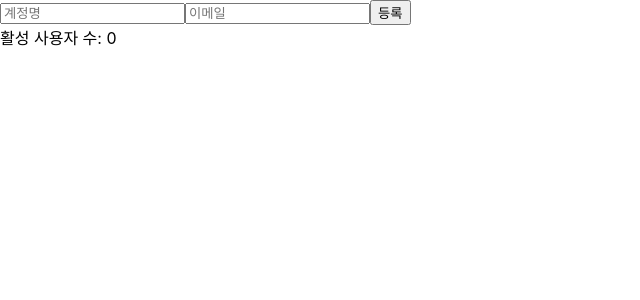
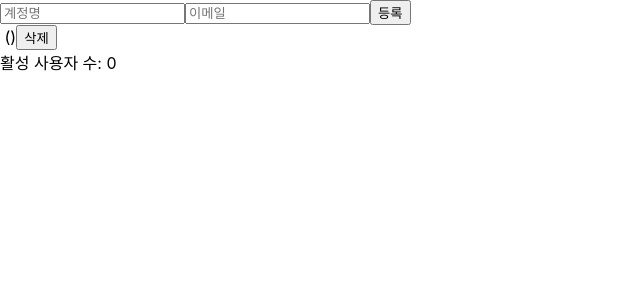
Before and after one commit to seedevk8s/begin-react-new, a React (Create React App) app: page / in a window 1280 px wide. Shown: the top 300 px of the page, without its empty margins (0-640 px from the left). Built offline with nearby package versions, Linux system fonts and the light colour scheme.

Commit message:
리듀서사용 설정-- 상태에 따른 처리함수 dispatch <-- return 문내 props 추가

```diff
--- a/src/App.js
+++ b/src/App.js
@@ -41,11 +41,14 @@ function reducer(state, action) {
 function App() {
     const [state, dispatch] = useReducer(reducer, initialState);
 
+    const { users } = state;
+    const { username, email } = state.inputs;
+
+
       return (
         <>
-            <CreateUser
-            />
-            <UserList users={[]} />
+            <CreateUser username={username} email={email}/>
+            <UserList users={[users]} />
             <div>활성 사용자 수: 0</div>
         </>
       )
```
